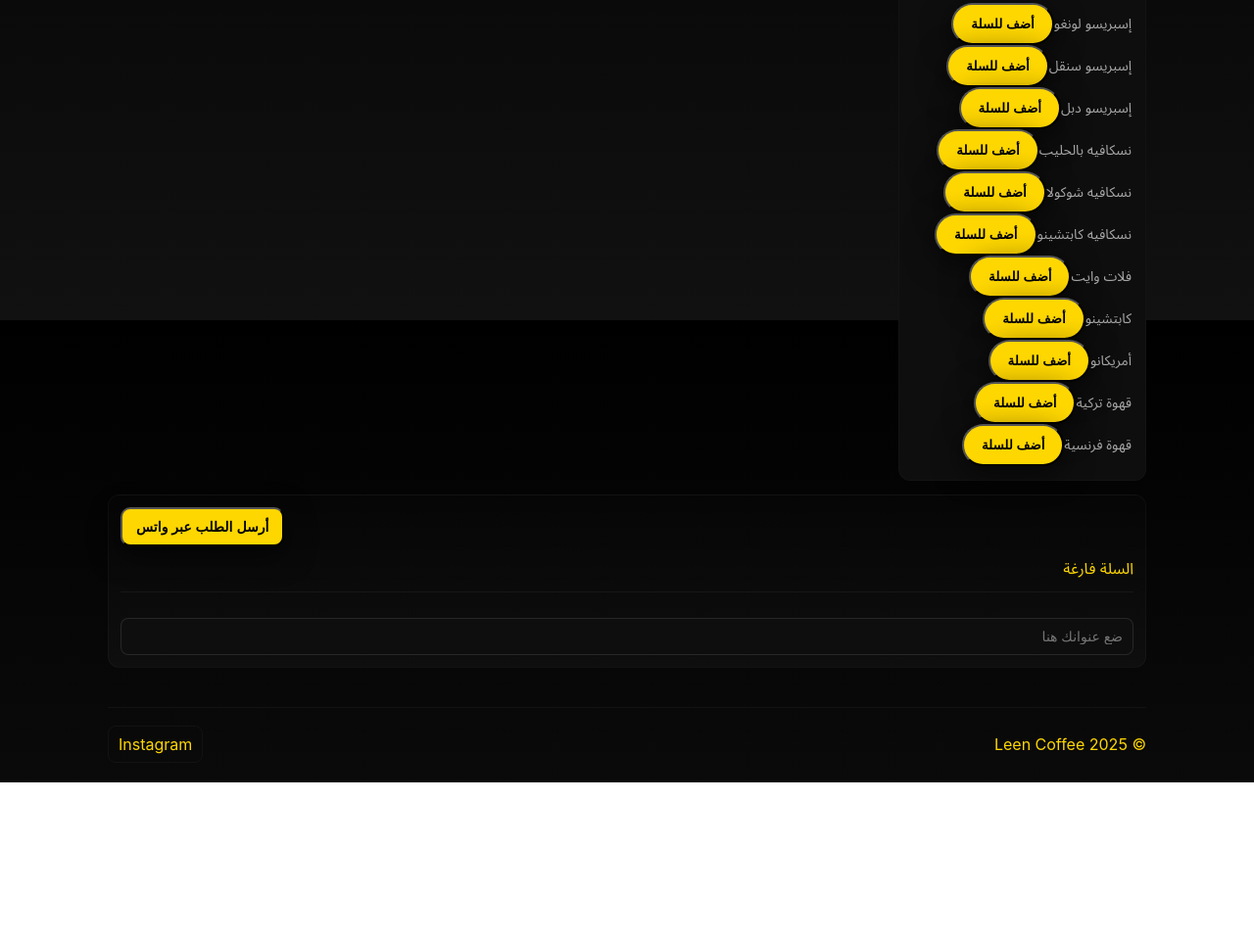
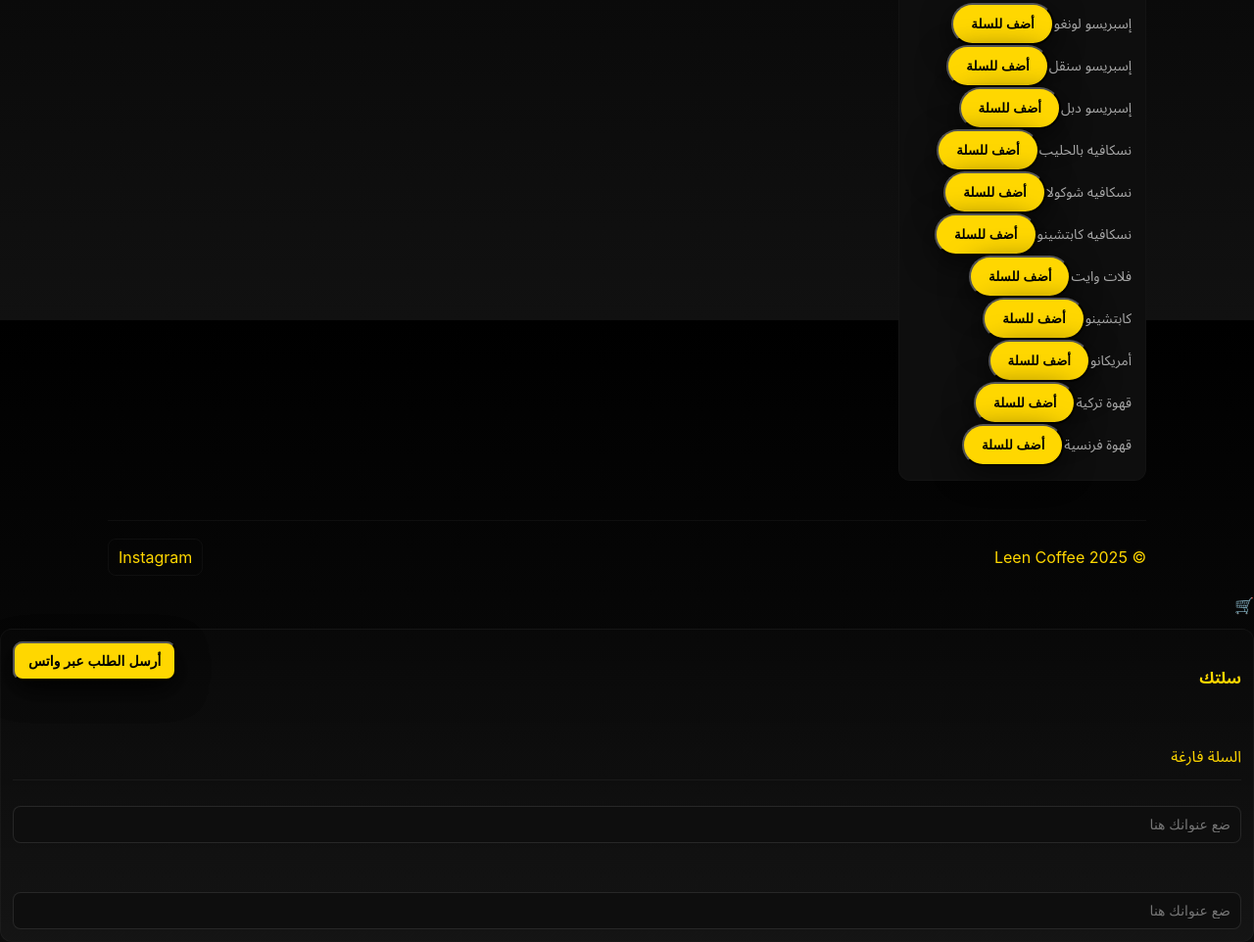
Before and after one commit to 48no/24h, a plain HTML site: page index.html in a window 1280 px wide. Shown: the part 2073-3035 px from the top of the page at 98% size. Before the commit the page ends 2872 px from the top, so only its background shows below. Drawn offline with Linux system fonts and the light colour scheme.

Commit message:
Update index.html

```diff
--- a/index.html
+++ b/index.html
@@ -53,9 +53,6 @@
     <section id="menu" class="menu-section">
       <h3 style="color:var(--primary)">قائمة المشروبات</h3>
       <div id="menu-grid" class="menu-grid"></div>
-
-      <!-- سلة الطلبات -->
-      <div id="cart-panel"></div>
     </section>
 
     <footer class="footer">
@@ -66,6 +63,17 @@
     </footer>
   </div>
 
+  <!-- زر السلة العائم -->
+  <div id="cart-button" class="cart-button">🛒</div>
+
+  <!-- لوحة السلة -->
+  <div id="cart-panel" class="cart-panel">
+    <h4>سلتك</h4>
+    <ul id="cart-items"></ul>
+    <input type="text" id="cart-address" class="cart-address" placeholder="ضع عنوانك هنا">
+    <button id="send-wa-btn" class="btn-primary">أرسل الطلب عبر واتس</button>
+  </div>
+
   <script src="assets/js/app.js"></script>
 </body>
 </html>
```
